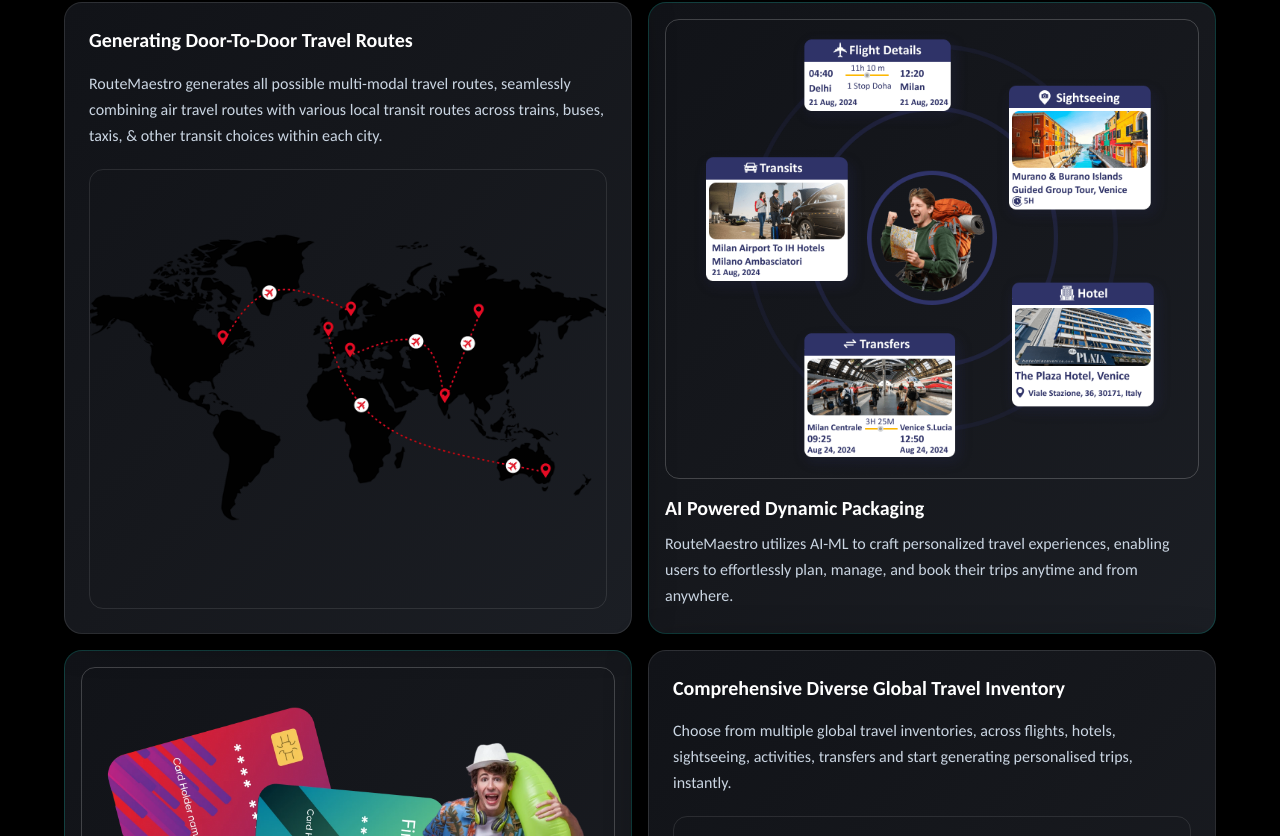
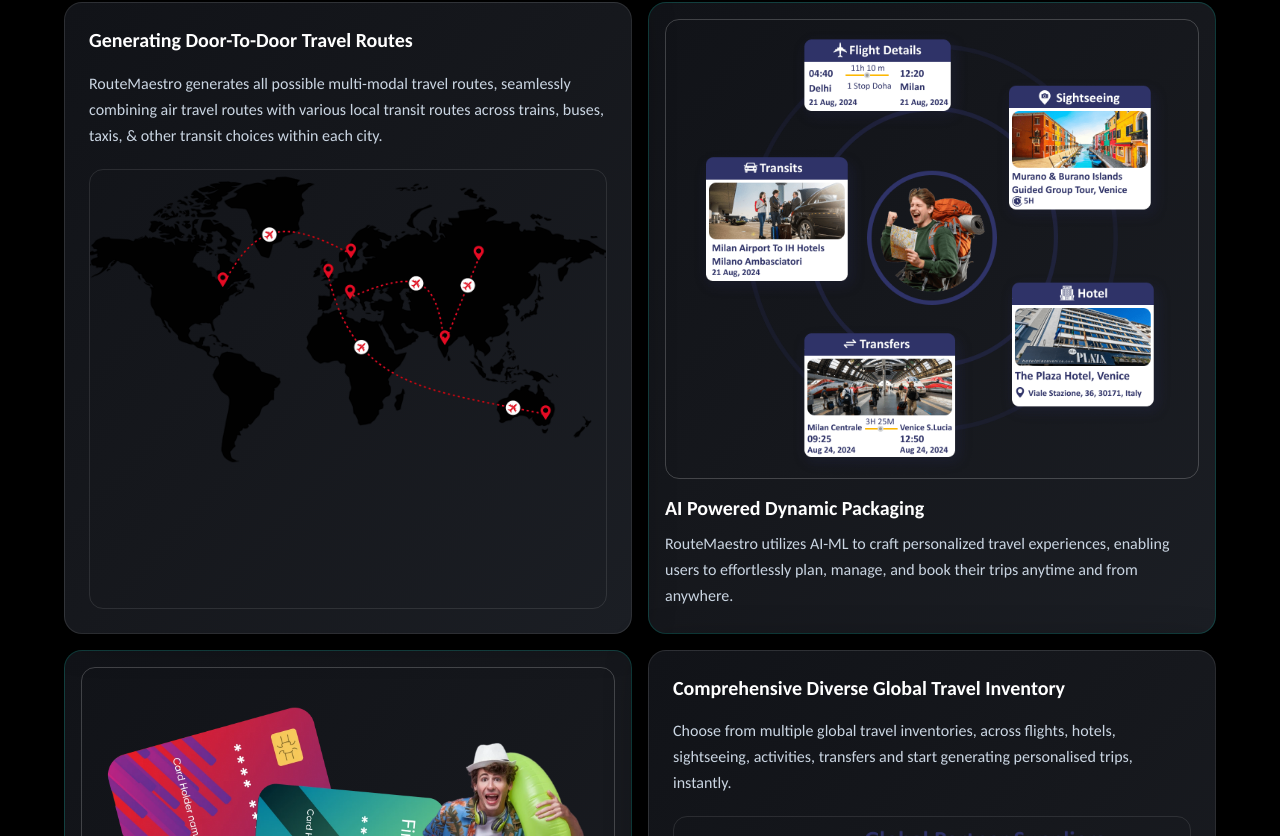
Before and after one commit to 01himanshuSingh/Route-Maestro-intern, a Next.js app: page / in a window 1280 px wide. Shown: the part 1664-2500 px from the top of the page. Built offline with nearby package versions, Linux system fonts and the light colour scheme.

Commit message:
faq bottom css2

```diff
--- a/src/app/components/HeroFeature.tsx
+++ b/src/app/components/HeroFeature.tsx
@@ -43,10 +43,10 @@ p-6  overflow-hidden">
 
       {/* Image bottom */}
      <div className="mt-5 relative h-[200px] md:h-[440px] rounded-xl overflow-hidden border border-white/10">
-  <Image
+  <img
     src={imageSrc}
     alt="Product preview"
-    fill
+
     className="object-contain"
   />
 </div>
```
